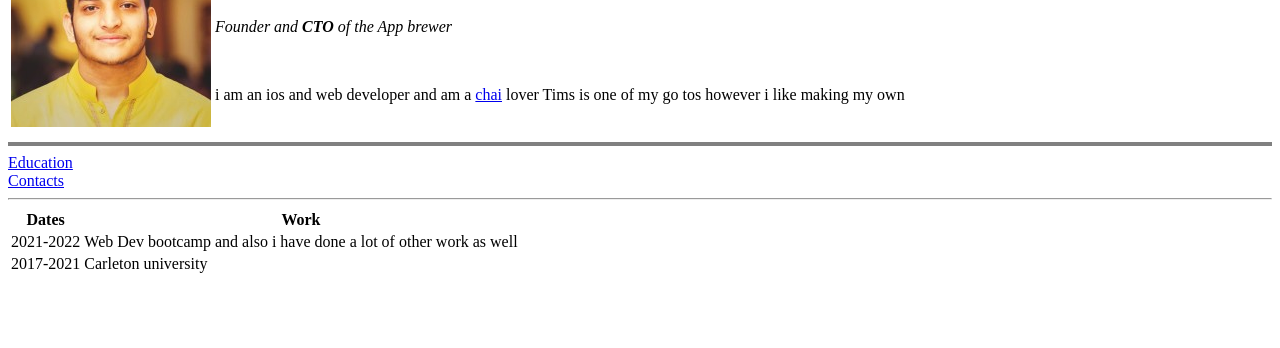
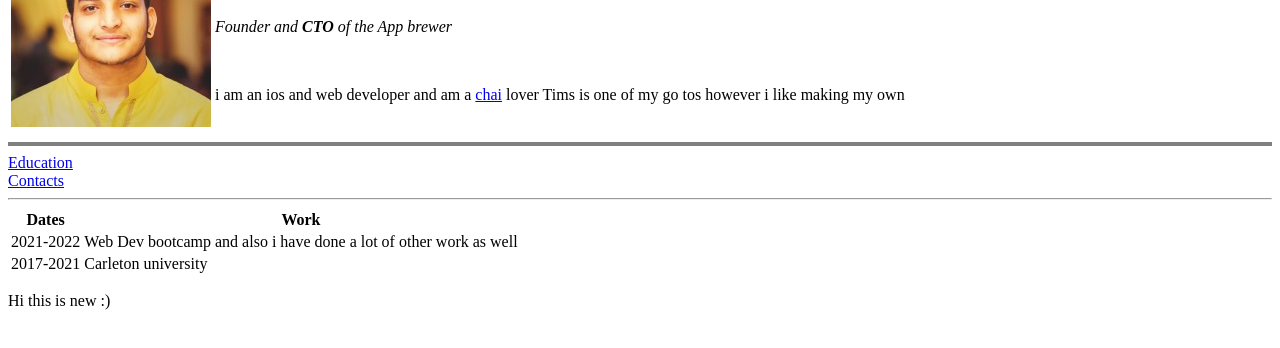
Before and after one commit to Sabeehraza/WebProfile, a plain HTML site: page index.html in a window 1280 px wide. Shown: the part 84-432 px from the top of the page. Drawn offline with Linux system fonts and the light colour scheme.

Commit message:
new stuff

```diff
--- a/index.html
+++ b/index.html
@@ -45,6 +45,13 @@
     </tr>
     </tbody>
   </table>
+  <div>
+
+    <p>
+      Hi this is new :)
+    </p>
+  </div>
+
 </body>
 
 </html>
```
